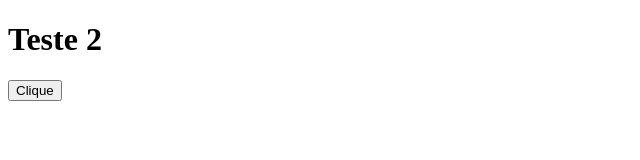
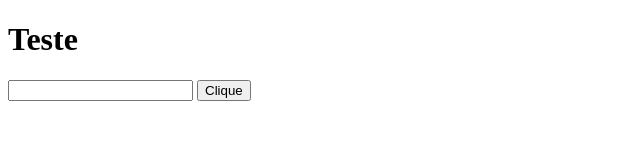
Before and after one commit to IzaakSantana/test-page, a plain HTML site: page index.html in a window 1280 px wide. Shown: the whole page, without its empty margins (0-640 px from the left). Drawn offline with Linux system fonts and the light colour scheme.

Commit message:
Update index.html

```diff
--- a/index.html
+++ b/index.html
@@ -4,7 +4,7 @@
   <title>Teste page</title>
 </head>
 <body>
-  <h1>Teste 2</h1
+  <h1>Teste</h1>
   <input type="text" id="texto">
   <input type="button" value="Clique" onclick=alertar()>
 
```
